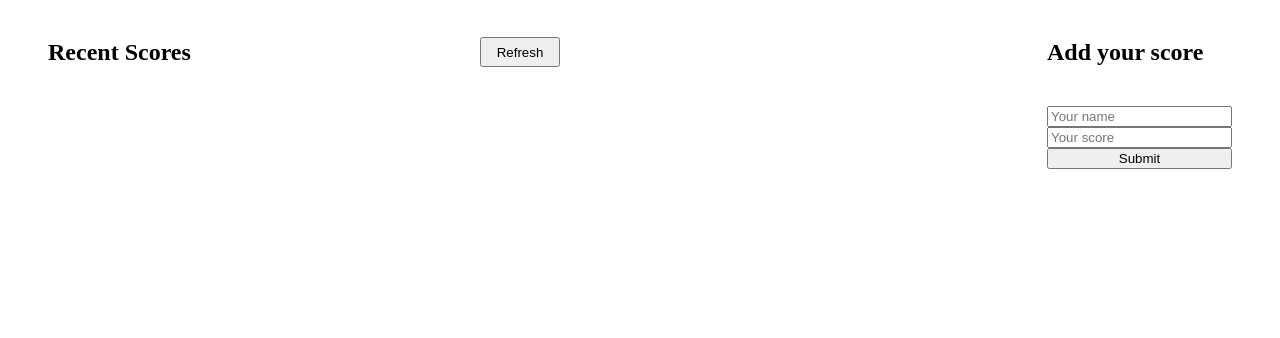
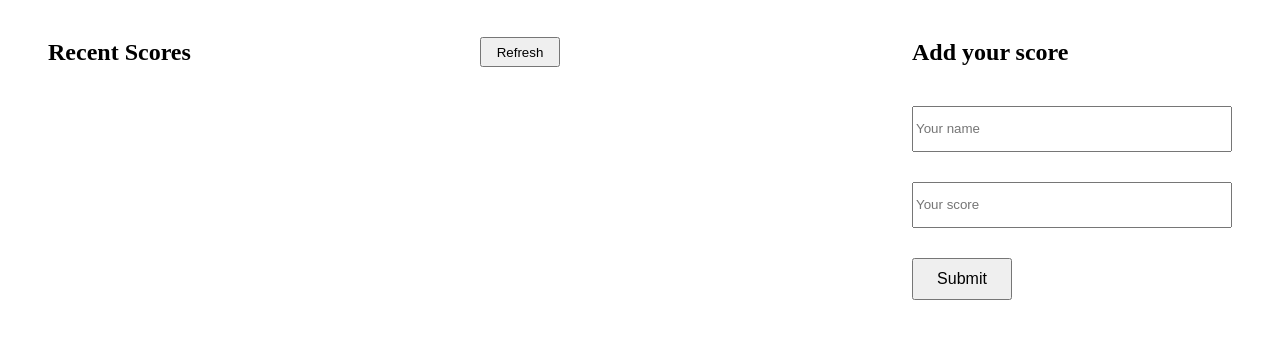
Before and after one commit to Thoth1111/Leaderboard, a website built with webpack: page src/index.html in a window 1280 px wide. Shown: the part 108-446 px from the top of the page. Built offline with nearby package versions, Linux system fonts and the light colour scheme; no server answers.

Commit message:
Finish structural styling of score-form section

```diff
--- a/src/index.js
+++ b/src/index.js
@@ -7,7 +7,7 @@ window.onload = () => {
   renderPage();
   displayScores();
   const refreshBtn = document.querySelector('#refresher');
-  const inputArea = document.querySelector('#input-area');
+  const inputArea = document.querySelector('.input-area');
 
   refreshBtn.onclick = () => {
     displayScores();
--- a/src/modules/page.js
+++ b/src/modules/page.js
@@ -11,10 +11,10 @@ const page = `
     </section>
     <section class="score-form">
         <h2>Add your score</h2>
-        <form id="input-area">
+        <form class="input-area">
             <input type="text" id="player-id" required placeholder="Your name"/>
             <input type="number" id="score-input" required placeholder="Your score"/>
-            <button type="submit">Submit</button>
+            <button type="submit" class="submit-Btn">Submit</button>
         </form>
     </section>
 </main>
--- a/src/style.css
+++ b/src/style.css
@@ -61,7 +61,20 @@ main {
   gap: 20px;
 }
 
-#input-area {
+.input-area {
   display: flex;
   flex-direction: column;
+  width: 25vw;
+  gap: 30px;
 }
+
+#player-id, #score-input {
+  height: 40px;
+}
+
+.submit-Btn {
+  padding: 10px 0;
+  width: 100px;
+  font-size: 16px;
+  cursor: pointer;
+}
```
